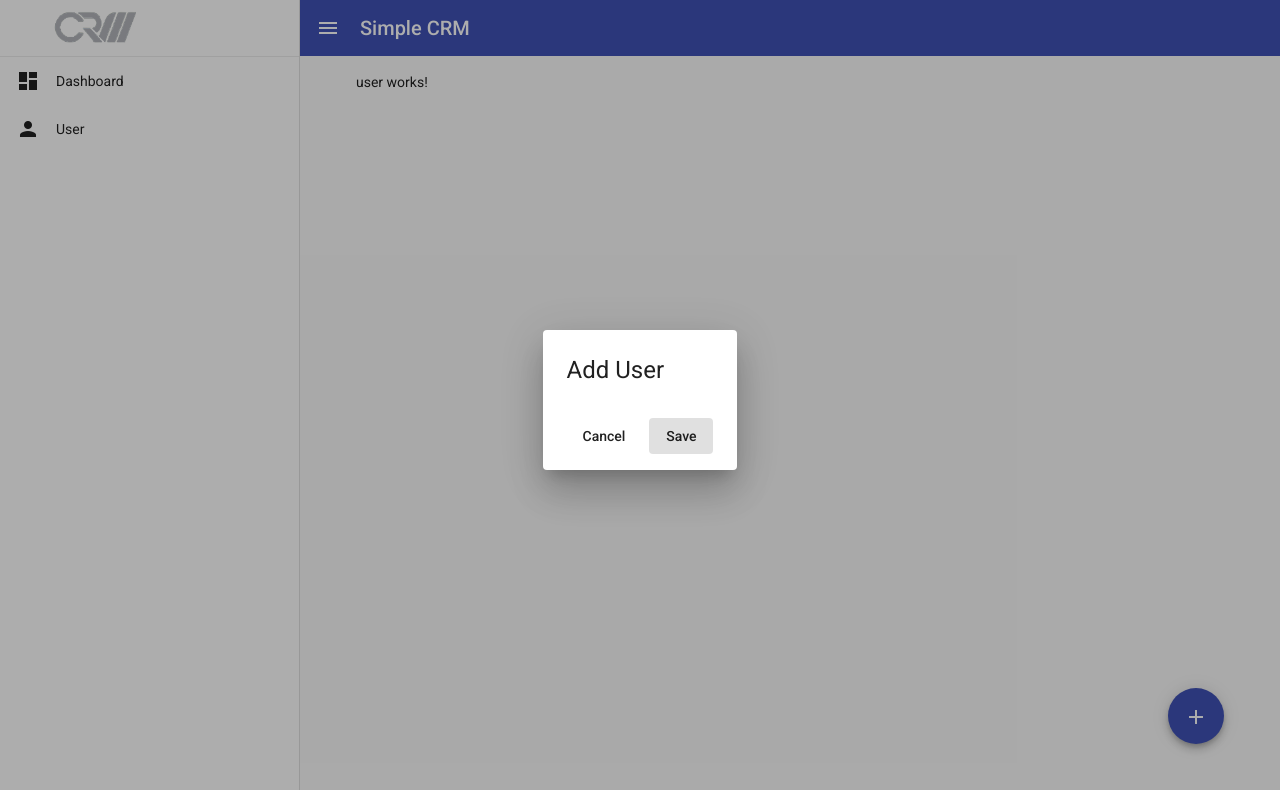
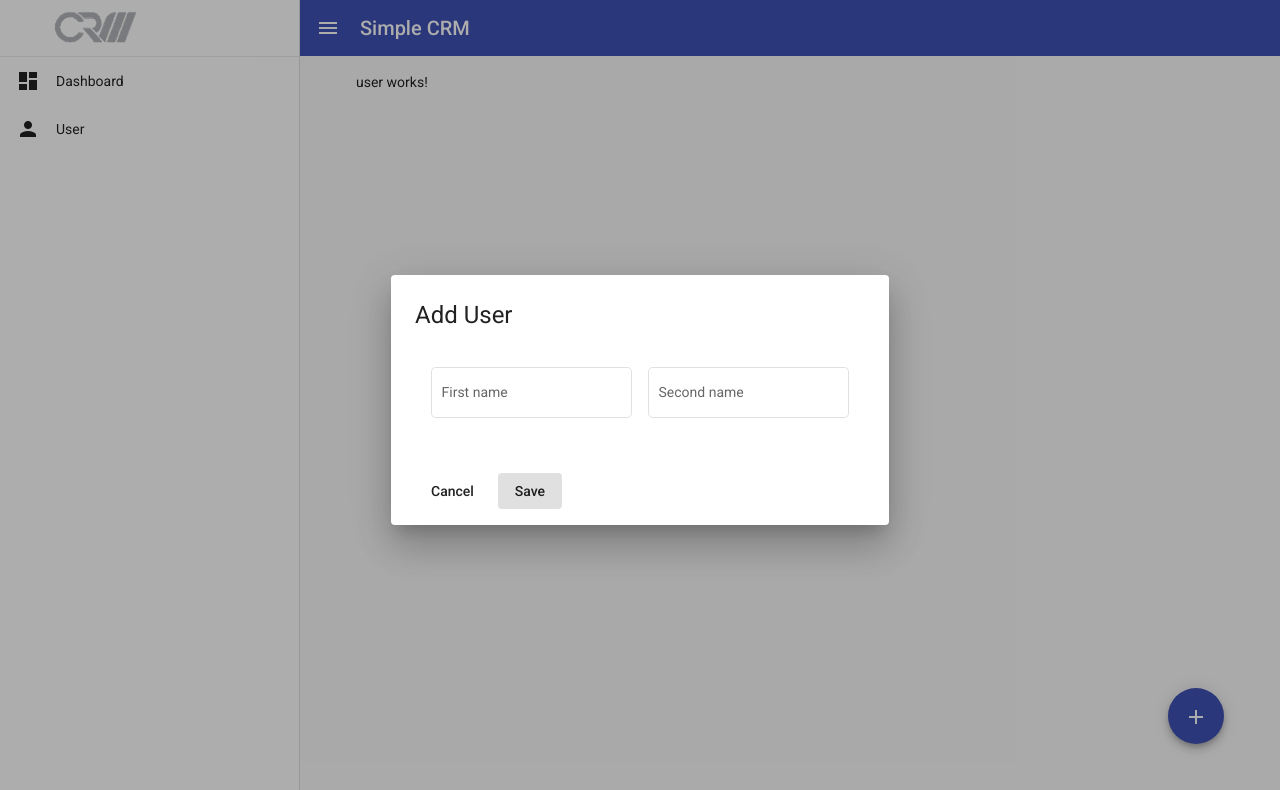
Before and after one commit to PeterSteinlesberger/simple-CRM, an Angular app: page /user in a window 1280 px wide. Both pictures are taken after a click on the button "add". Shown: the top 790 px of the page. Built offline with nearby package versions, Linux system fonts and the light colour scheme.

Commit message:
add: inputfields for name

```diff
--- a/src/app/app.module.ts
+++ b/src/app/app.module.ts
@@ -12,6 +12,8 @@ import {MatButtonModule} from '@angular/material/button';
 import {MatTooltipModule} from '@angular/material/tooltip';
 import { DialogAddUserComponent } from './dialog-add-user/dialog-add-user.component';
 import {MatDialogModule} from '@angular/material/dialog';
+import {MatInputModule} from '@angular/material/input';
+import {MatFormFieldModule} from '@angular/material/form-field';
 @NgModule({
   declarations: [
     AppComponent,
@@ -28,7 +30,9 @@ import {MatDialogModule} from '@angular/material/dialog';
     MatIconModule,
     MatButtonModule,
     MatTooltipModule,
-    MatDialogModule
+    MatDialogModule,
+    MatInputModule,
+    MatFormFieldModule
 
   ],
   providers: [],
--- a/src/app/dialog-add-user/dialog-add-user.component.html
+++ b/src/app/dialog-add-user/dialog-add-user.component.html
@@ -1,6 +1,15 @@
 <h1 mat-dialog-title>Add User</h1>
 <div mat-dialog-content>
-
+    <div class="name-container">
+    <mat-form-field class="margin-right16" appearance="outline">
+        <mat-label >First name</mat-label>
+        <input matInput>
+      </mat-form-field>
+      <mat-form-field appearance="outline">
+        <mat-label>Second name</mat-label>
+        <input matInput>
+      </mat-form-field>
+    </div>
 </div>
 <div mat-dialog-actions>
   <button mat-button (click)="onNoClick()">Cancel</button>
--- a/src/app/dialog-add-user/dialog-add-user.component.scss
+++ b/src/app/dialog-add-user/dialog-add-user.component.scss
@@ -0,0 +1,4 @@
+.name-container {
+    padding: 16px;
+    display: flex;
+}
--- a/src/styles.scss
+++ b/src/styles.scss
@@ -1,4 +1,14 @@
 /* You can add global styles to this file, and also import other style files */
 
-html, body { height: 100%; }
-body { margin: 0; font-family: Roboto, "Helvetica Neue", sans-serif; }
+html,
+body {
+    height: 100%;
+}
+body {
+    margin: 0;
+    font-family: Roboto, "Helvetica Neue", sans-serif;
+}
+
+.margin-right16 {
+    margin-right: 16px;
+}
```
